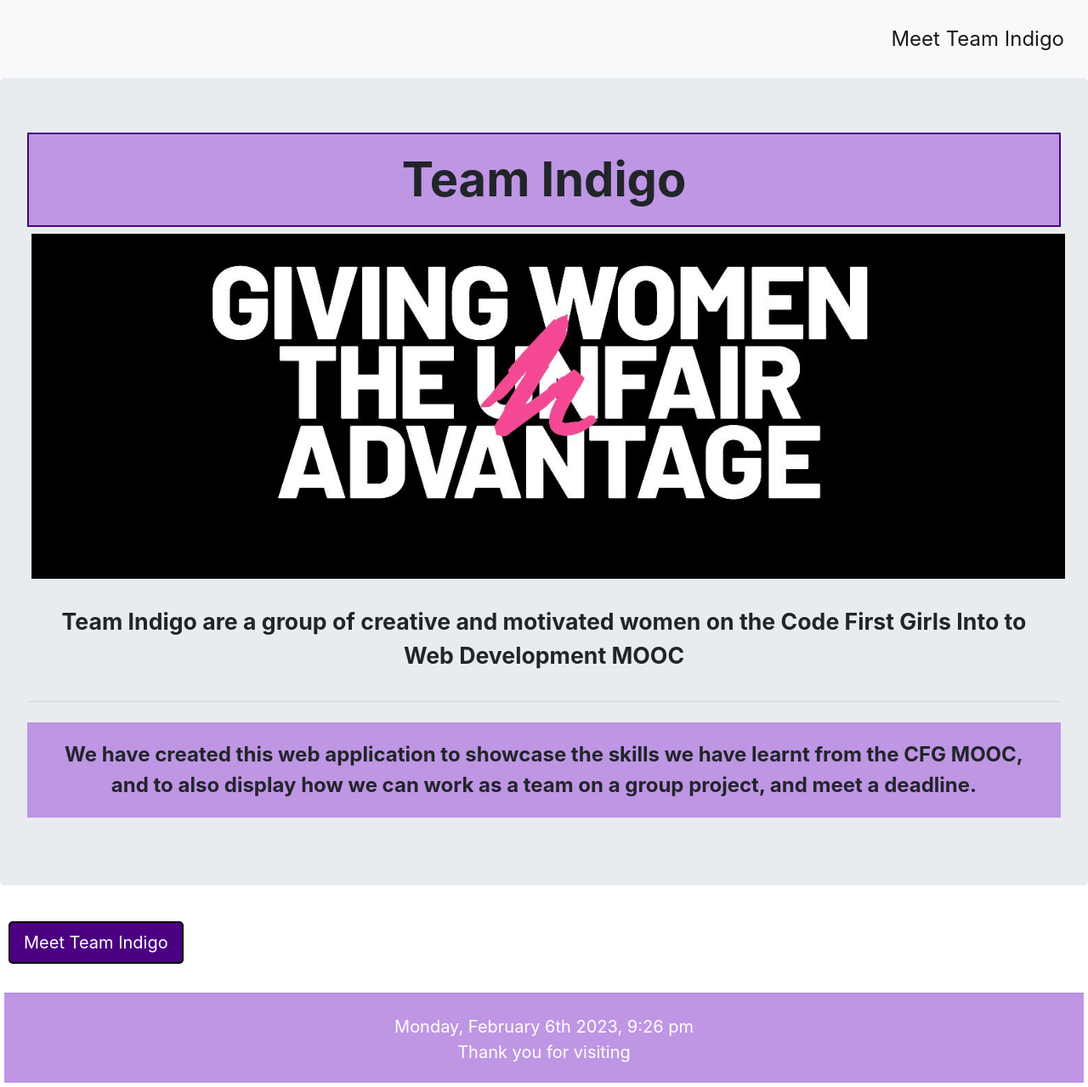
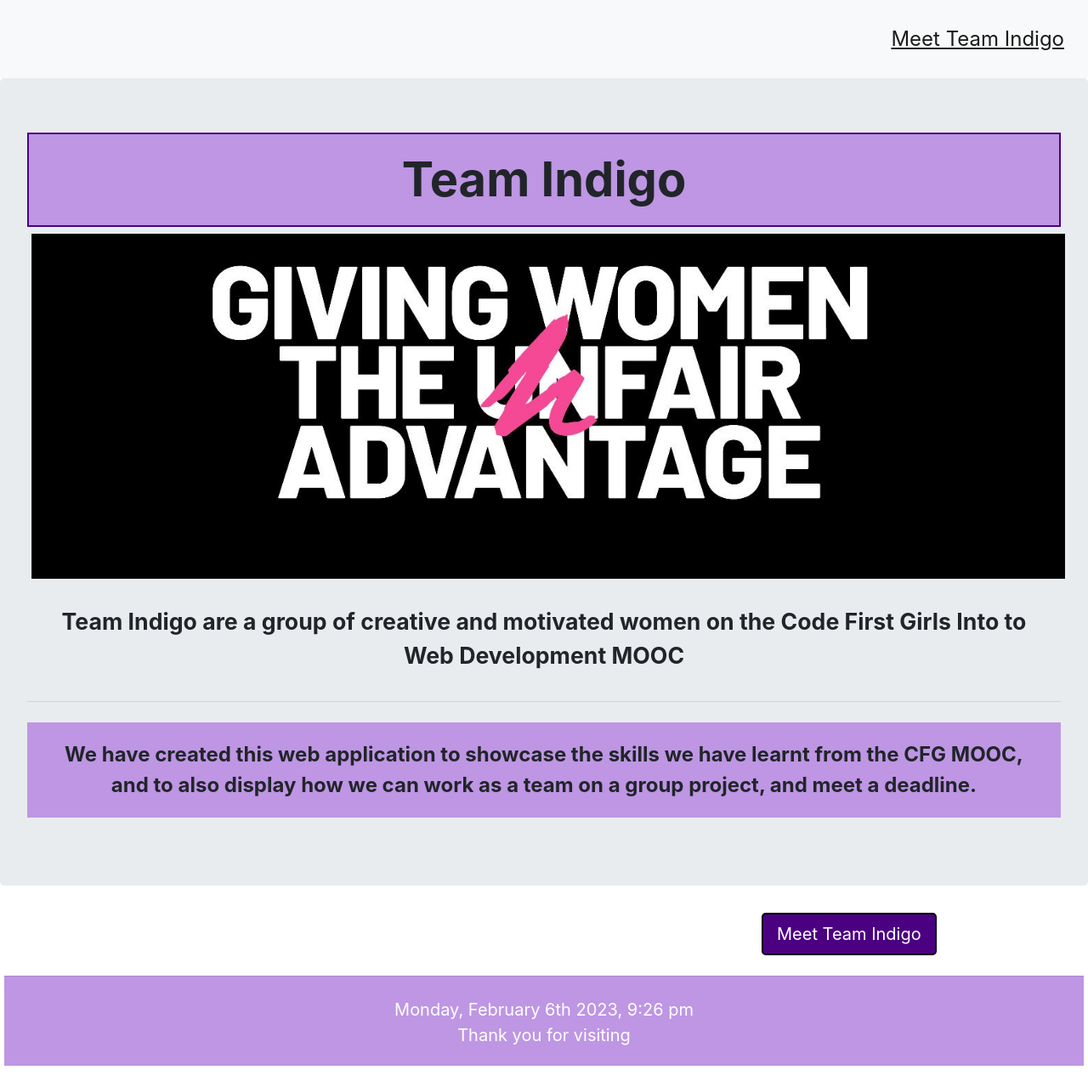
Before and after one commit to LillyIlex/team-indigo, a plain HTML site: page index.html in a window 1280 px wide. Shown: the whole page at 85% size. Drawn offline with nearby package versions, Linux system fonts and the light colour scheme.

Commit message:
Moved 'meet team' button at bottom of page. Underlined nav bar. Added transform on hover so the clickables increase in size.

```diff
--- a/assets/style.css
+++ b/assets/style.css
@@ -6,6 +6,11 @@
     margin-top: 0px;
     display: flex;
     justify-content: end;
+    text-decoration: underline;
+}
+.nav-link:hover, #team-btn:hover {
+    transform: scale(1.2);
+
 }
 
 h1.display-4 {
@@ -49,18 +54,10 @@ p.lead {
     margin-left: 5px;
 }
 
-.btn {
-    margin: 10px
-}
-
-
-a.team-btn {
-    justify-content: end;
-}
-
 #team-btn {
     background-color: indigo;
     border: solid 2px black;
+    margin-left: 70%;
 }
 
 #team-header {
```
